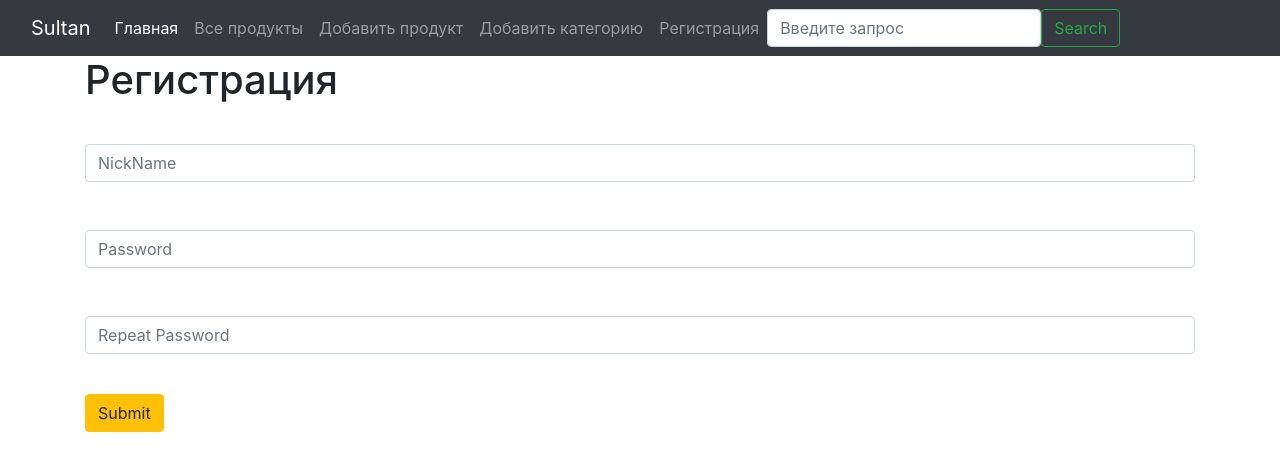
After one commit to Sultan1007/Django_homeworks, a Django app: page /register/ in a window 1280 px wide. The commit adds this page. Shown: the top 471 px of the page. Run offline with Django 3.2, Linux system fonts and the light colour scheme.

Commit message:
hw4, hw5, hw6,

```diff
--- a/django_homeworks_3_curs/urls.py
+++ b/django_homeworks_3_curs/urls.py
@@ -6,6 +6,11 @@ urlpatterns = [
     path('admin/', admin.site.urls),
     path('products/', views.get_all_products),
     path('products/<int:id>/', views.get_one_product),
-    path('products/', views.get_all_products)
-    # path('add/', views.add)
+    path('products/', views.get_all_products),
+    path('add_product/', views.add_product),
+    path('add_category/', views.add_category),
+    path('add/', views.add),
+    path('add0/', views.add),
+    path('', views.main_page),
+    path('register/', views.register),
 ]
--- a/dz1/forms.py
+++ b/dz1/forms.py
@@ -0,0 +1,99 @@
+from django import forms
+from django.contrib.auth.models import User
+from django.core.exceptions import ValidationError
+from django.forms import TextInput, PasswordInput
+
+from dz1.models import Product, Category
+
+
+class ProductForm(forms.Form):
+    title = forms.CharField(min_length=2, max_length=15,
+                            required=True, label='Название продукта ',
+                            widget=TextInput(
+                                attrs={
+                                    'placeholder': 'Введите продукт'
+                                }
+                            ))
+    description = forms.CharField(min_length=2, max_length=100,
+                                  required=True, label='Описание',
+                                  widget=TextInput(
+                                      attrs={
+                                          'placeholder': 'Введите'
+                                      }
+                                  ))
+
+    price = forms.CharField(min_length=2, max_length=10,
+                            required=True, label='Цена',
+                            widget=TextInput(
+                                attrs={
+                                    'placeholder': 'Введите'
+                                }
+                            ))
+
+    category = forms.CharField(min_length=2, max_length=10,
+                               required=True, label='Категория',
+                               widget=TextInput(
+                                   attrs={
+                                       'placeholder': 'Введите'
+                                   }
+                               ))
+
+
+class CategoryForm(forms.Form):
+    name = forms.CharField(min_length=2, max_length=15,
+                           required=True, label='Категория',
+                           widget=TextInput(
+                               attrs={
+                                   'placeholder': 'Назвавние категории'
+                               }
+                           ))
+
+    def clean_name(self):
+        name = self.cleaned_data['name']
+        categories = Category.objects.filter(name=name)
+        if categories.count() > 0:
+            raise ValidationError('Такая категория уже существует')
+        return name
+
+    def save(self, commit=True):
+        categories = Category.objects.create(name=self.cleaned_data['name'])
+        categories.save()
+        return categories
+
+
+class UserCreationForm(forms.Form):
+    username = forms.CharField(max_length=100,
+                               widget=TextInput(attrs={
+                                   "placeholder": "NickName",
+                                   'class': 'form-control'
+                               }))
+    password = forms.CharField(max_length=100,
+                               widget=PasswordInput(attrs={
+                                   'placeholder': 'Password',
+                                   'class': 'form-control'
+
+                               }))
+    password1 = forms.CharField(max_length=100,
+                                widget=PasswordInput(attrs={
+                                    'placeholder': 'Repeat Password',
+                                    'class': 'form-control'
+
+                                }))
+
+    def clean_username(self):
+        username = self.cleaned_data['username']
+        if User.objects.filter(username=username).count() > 0:
+            raise ValidationError('Такой пользователь уже существует')
+        return username
+
+    def clean_password1(self):
+        if self.cleaned_data['password'] != self.cleaned_data['password1']:
+            raise ValidationError('Пароли не совпадают')
+        return self.cleaned_data['password1']
+
+    def save(self):
+        user = User.objects.create_user(username=self.cleaned_data['username'],
+                                        email="sultan@gmail.com",
+                                        password=self.cleaned_data['password1'])
+        user.save()
+        return user
--- a/dz1/views.py
+++ b/dz1/views.py
@@ -1,4 +1,6 @@
-from django.shortcuts import render
+from django.shortcuts import render, redirect
+
+from dz1.forms import UserCreationForm, ProductForm, CategoryForm
 from dz1.models import *
 
 
@@ -24,3 +26,55 @@ def get_one_product(request, id):
         'reviews': reviews,
     }
     return render(request, 'detail.html', context=data)
+
+
+def add_product(request):
+    if request.method == 'POST':
+        title = request.POST.get('title')
+        description = request.POST.get('description')
+        price = request.POST.get('price')
+        category = request.POST.get('category')
+        category = Category.objects.get(name=category)
+        Product.objects.create(title=title, description=description, price=price, category=category)
+        return redirect('/products/')
+    return render(request, 'add.html', context={'form': ProductForm})
+
+
+def add_category(request):
+    if request.method == 'POST':
+        form = CategoryForm(data=request.POST)
+        if form.is_valid():
+            name = request.POST.get('category_name')
+            Category.objects.create(name=name)
+            return redirect('/categories/')
+
+    return render(request, 'add0.html')
+
+
+def add(request):
+    data = {
+        'form': ProductForm()
+    }
+    return render(request, 'add1.html', context=data)
+
+
+def main_page(request):
+    return render(request, 'main.html')
+
+
+def register(request):
+    if request.method == "POST":
+        form = UserCreationForm(data=request.POST)
+        if form.is_valid():
+            form.save()
+            print('POST запрос без ошибок')
+            return redirect('/admin/')
+        else:
+            print('POST запрос с ошибками')
+            return render(request, 'register.html', context={'form': form})
+
+    data = {
+        'form': UserCreationForm()
+    }
+    print('GET запрос')
+    return render(request, 'register.html', context=data)
--- a/templates/detail.html
+++ b/templates/detail.html
@@ -5,9 +5,9 @@
     <title>Title</title>
 </head>
 <body>
-    <p>Название продукта: {{ product.title }}</p>
-    <p>Описание: {{ product.description }}</p>
-    <p>Цена: {{ product.price }}</p>
+<p>Название продукта: {{ product.title }}</p>
+<p>Описание: {{ product.description }}</p>
+<p>Цена: {{ product.price }}</p>
 
 {% for i in reviews %}
     <hr>
--- /dev/null
+++ b/templates/layout.html
@@ -0,0 +1,52 @@
+{% load static %}
+<!DOCTYPE html>
+<html lang="en">
+<head>
+    <meta charset="UTF-8">
+    <title>Title</title>
+    <link rel="stylesheet" type="text/css" href="{% static 'css/style.css' %}"/>
+    <link rel="stylesheet" href="https://cdn.jsdelivr.net/npm/bootstrap@4.6.0/dist/css/bootstrap.min.css"
+          integrity="sha384-B0vP5xmATw1+K9KRQjQERJvTumQW0nPEzvF6L/Z6nronJ3oUOFUFpCjEUQouq2+l" crossorigin="anonymous">
+</head>
+<body>
+
+<nav class="navbar navbar-expand-lg navbar-dark bg-dark">
+    <div class="container-fluid">
+        <a class="navbar-brand" href="/">Sultan</a>
+        <button class="navbar-toggler" type="button" data-bs-toggle="collapse" data-bs-target="#navbarSupportedContent"
+                aria-controls="navbarSupportedContent" aria-expanded="false" aria-label="Toggle navigation">
+            <span class="navbar-toggler-icon"></span>
+        </button>
+        <div class="collapse navbar-collapse" id="navbarSupportedContent">
+            <ul class="navbar-nav me-auto mb-2 mb-lg-0">
+                <li class="nav-item">
+                    <a class="nav-link active" aria-current="page" href="/">Главная</a>
+                </li>
+                <li class="nav-item">
+                    <a class="nav-link" href="/products/">Все продукты</a>
+                </li>
+                <li class="nav-item">
+                    <a class="nav-link" href="/add_product/">Добавить продукт</a>
+                </li>
+                <li class="nav-item">
+                    <a class="nav-link" href="/add_category/">Добавить категорию</a>
+                </li>
+                <li class="nav-item">
+                    <a class="nav-link" href="/register/">Регистрация</a>
+                </li>
+            </ul>
+            <form class="d-flex" action="" method="get">
+                <input class="form-control me-2" name="search" type="search" placeholder="Введите запрос"
+                       aria-label="Search">
+                <button class="btn btn-outline-success" type="submit">Search</button>
+            </form>
+        </div>
+    </div>
+</nav>
+
+{% block content %}
+
+{% endblock %}
+
+</body>
+</html>
--- /dev/null
+++ b/templates/main.html
@@ -0,0 +1,5 @@
+{% extends 'layout.html' %}
+
+{% block content %}
+    <h1>Главная страница</h1>
+{% endblock %}
--- /dev/null
+++ b/templates/register.html
@@ -0,0 +1,13 @@
+{% extends 'layout.html' %}
+
+{% block content %}
+    <div class="container">
+        <h1 class="title_page">Регистрация</h1>
+        <form style="color: white !important;" action="/register/" method="post">
+            {% csrf_token %}
+            {{ form.as_p }}
+            <br>
+            <input type="submit" class="btn btn-warning">
+        </form>
+    </div>
+{% endblock %}
```
Also changed, not shown: templates/add.html (added, +10 -0 lines), templates/add0.html (added, +9 -0 lines), templates/add1.html (added, +15 -0 lines), templates/add2.html (added, +15 -0 lines), templates/product.html (+19 -9 lines), db.sqlite3, dz1/models.py (line endings or trailing spaces).
